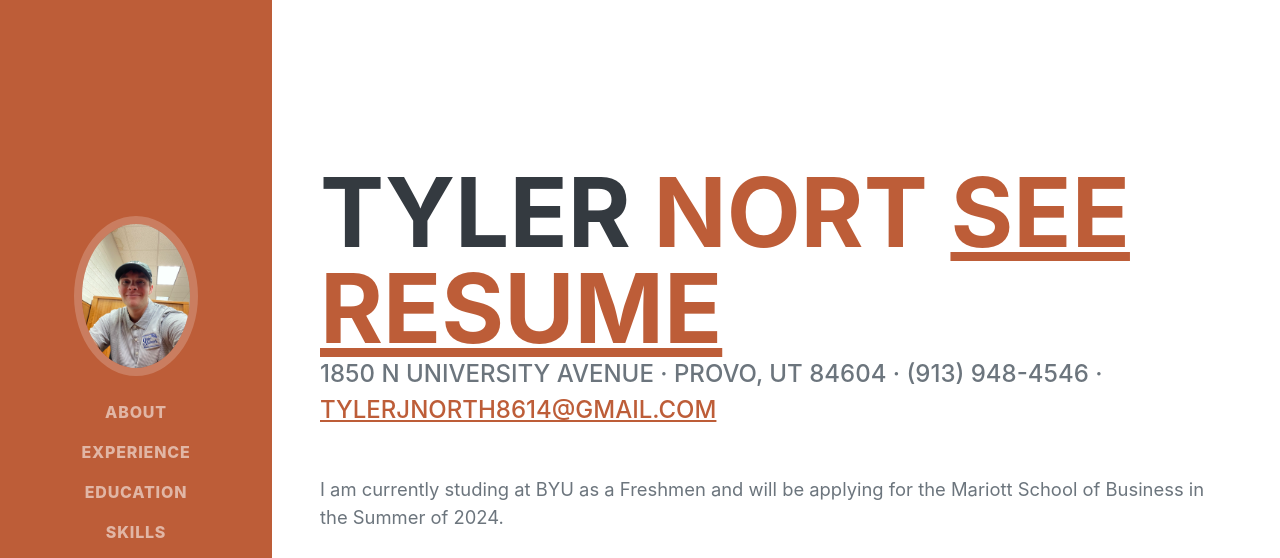
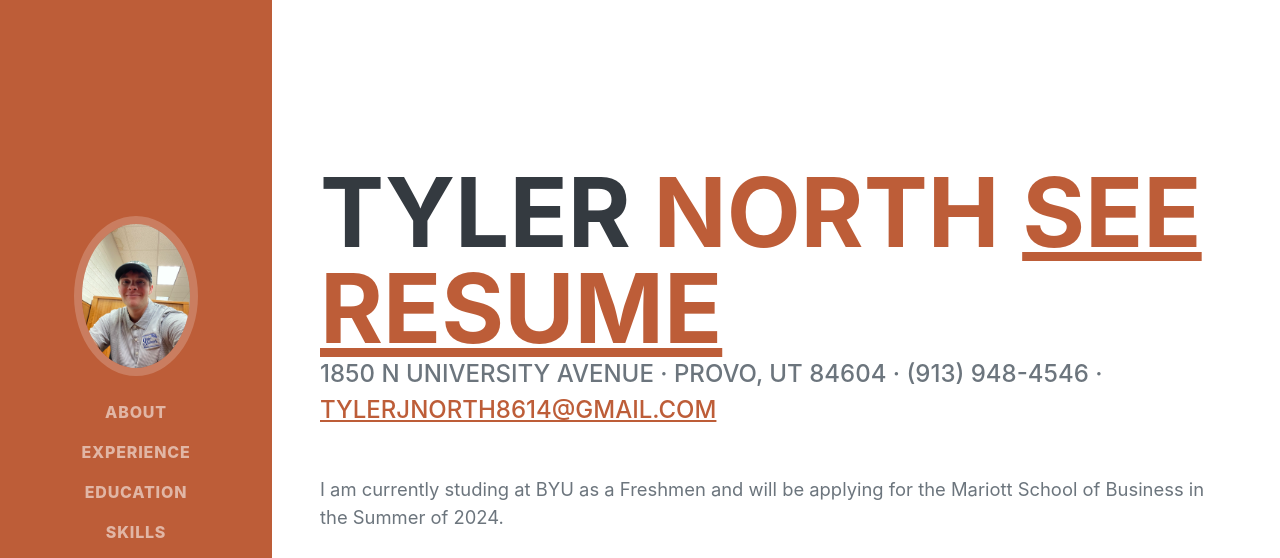
Before and after one commit to tylerjnorth8614/final, a plain HTML site: page index.html in a window 1280 px wide. Shown: the top 558 px of the page. Drawn offline with nearby package versions, Linux system fonts and the light colour scheme; files whose address does not match are found by name; a web font is replaced by a local one.

Commit message:
Add files via upload

```diff
--- a/index.html
+++ b/index.html
@@ -40,7 +40,7 @@
                 <div class="resume-section-content">
                     <h1 class="mb-0">
                         Tyler
-                        <span class="text-primary">Nort</span>
+                        <span class="text-primary">North</span>
                         <a href="../inclass/html/scratch.html">See Resume</a>
                     </h1>
                     <div class="subheading mb-5">
```
